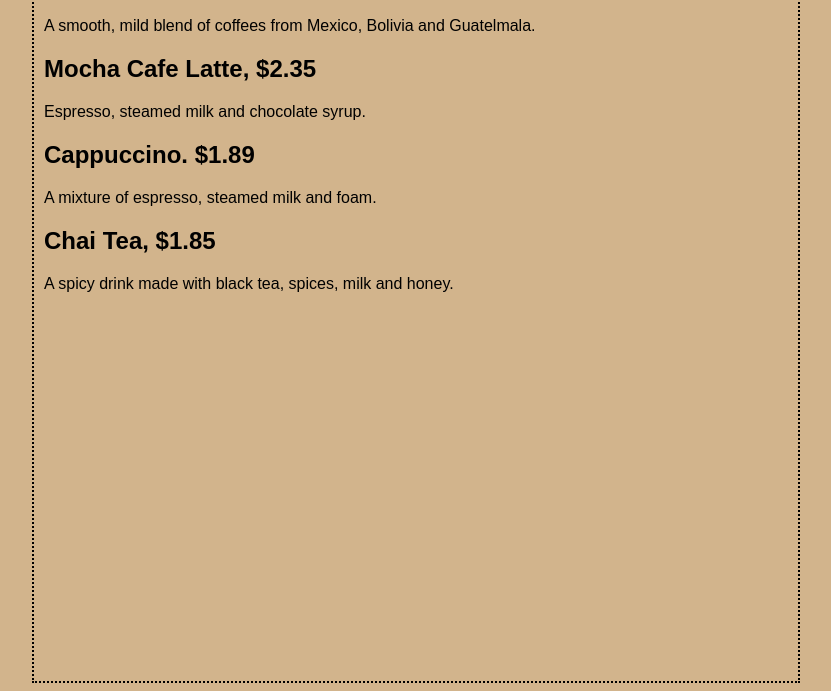
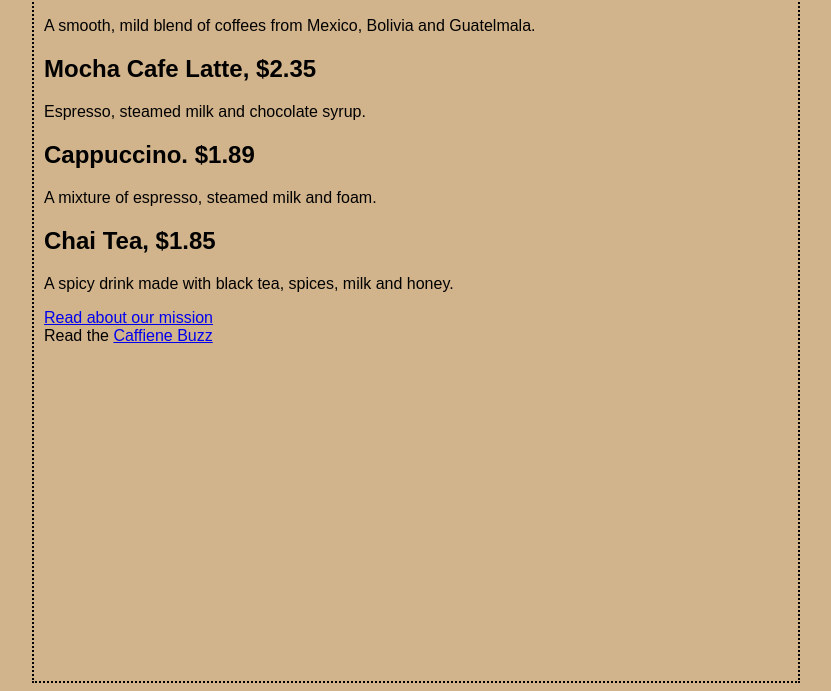
Before and after one commit to zac-tuttle/StarBuzz_Cafe, a plain HTML site: page index.html in a window 1280 px wide. Shown: the part 109-800 px from the top of the page, without its empty margins (224-1055 px from the left). Drawn offline with Linux system fonts and the light colour scheme.

Commit message:
Updated Progress
4-26-2020 @7:31am

```diff
--- a/index.html
+++ b/index.html
@@ -27,5 +27,10 @@
 
    <h2>Chai Tea, $1.85</h2>
    <p>A spicy drink made with black tea, spices, milk and honey.</p>
+   <p>
+    <a href="mission.html">Read about our mission</a>
+    <br>
+    Read the <a href="http://wickedlysmart.com/buzz">Caffiene Buzz</a>
+    </p>
    </body>
 </html>
```
